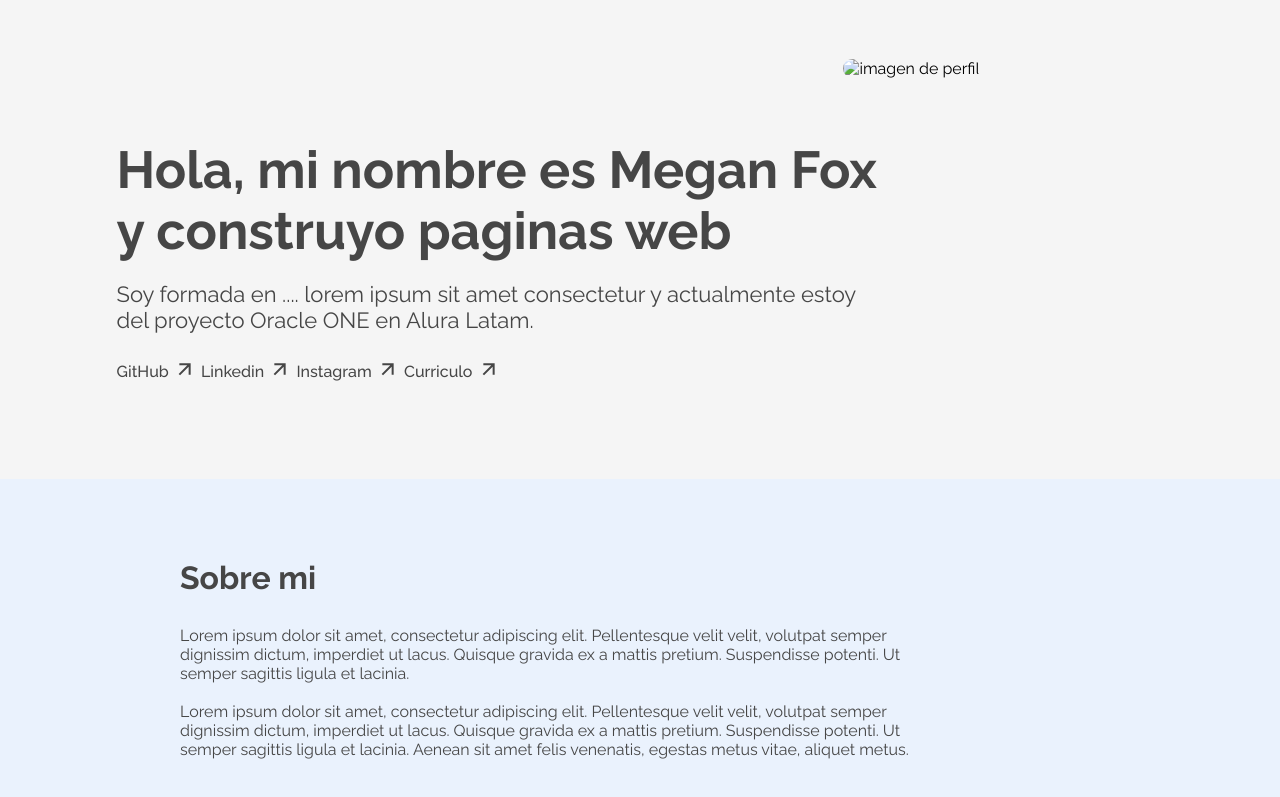
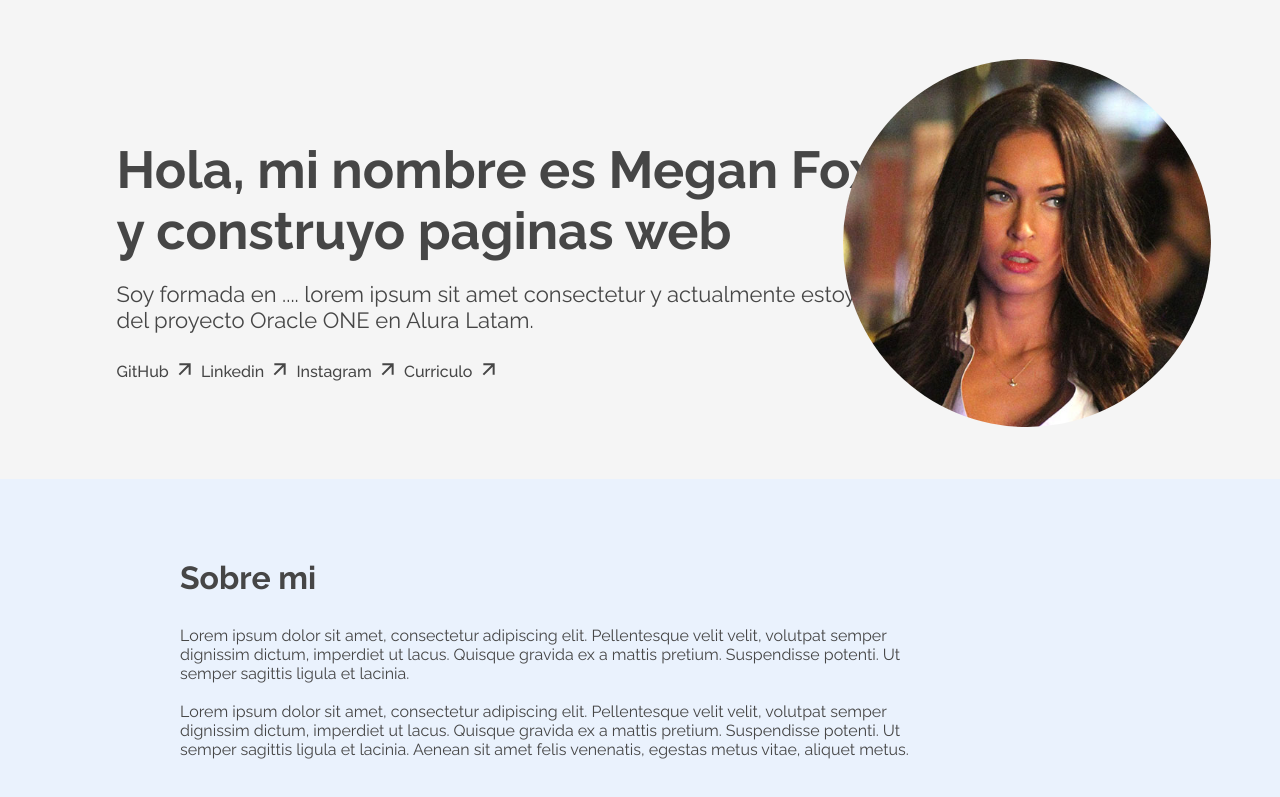
Before and after one commit to ZASKE99/portafoliov2, a plain HTML site: page index.html in a window 1280 px wide. Shown: the part 59-856 px from the top of the page. Drawn offline with Linux system fonts and the light colour scheme; the site is published under a folder, as on GitHub Pages, so addresses that start at the root find nothing.

Commit message:
sin nada que decir jaja

```diff
--- a/index.html
+++ b/index.html
@@ -48,7 +48,7 @@
 
         </div>
         <div class="perfil-container">
-            <img class="imagen-perfil" src="/Imagenes/imagendeperfil.jpg" alt="imagen de perfil">
+            <img class="imagen-perfil" src="Imagenes/imagendeperfil.jpg" alt="imagen de perfil">
         </div>
     </section>
     <section class="seccion2-container">
```
